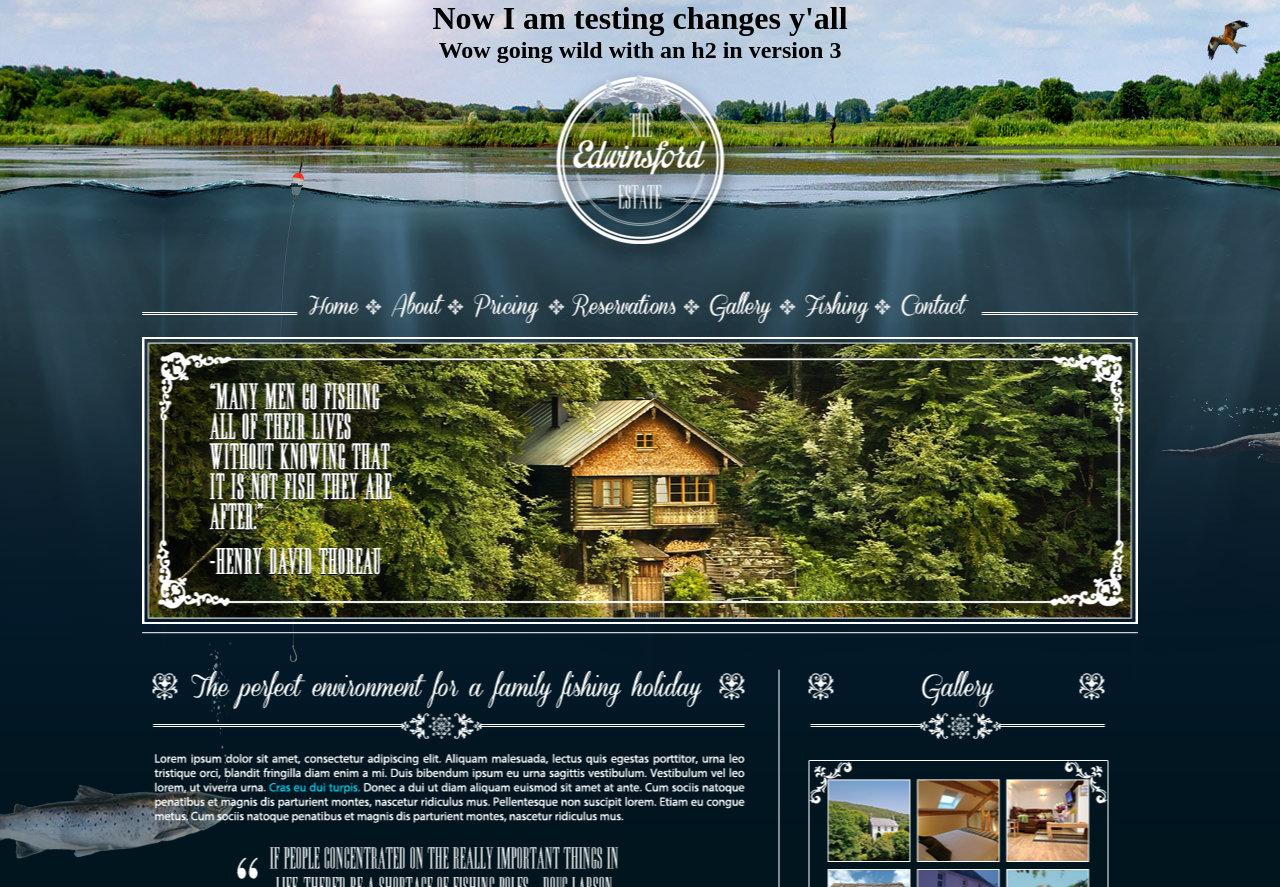
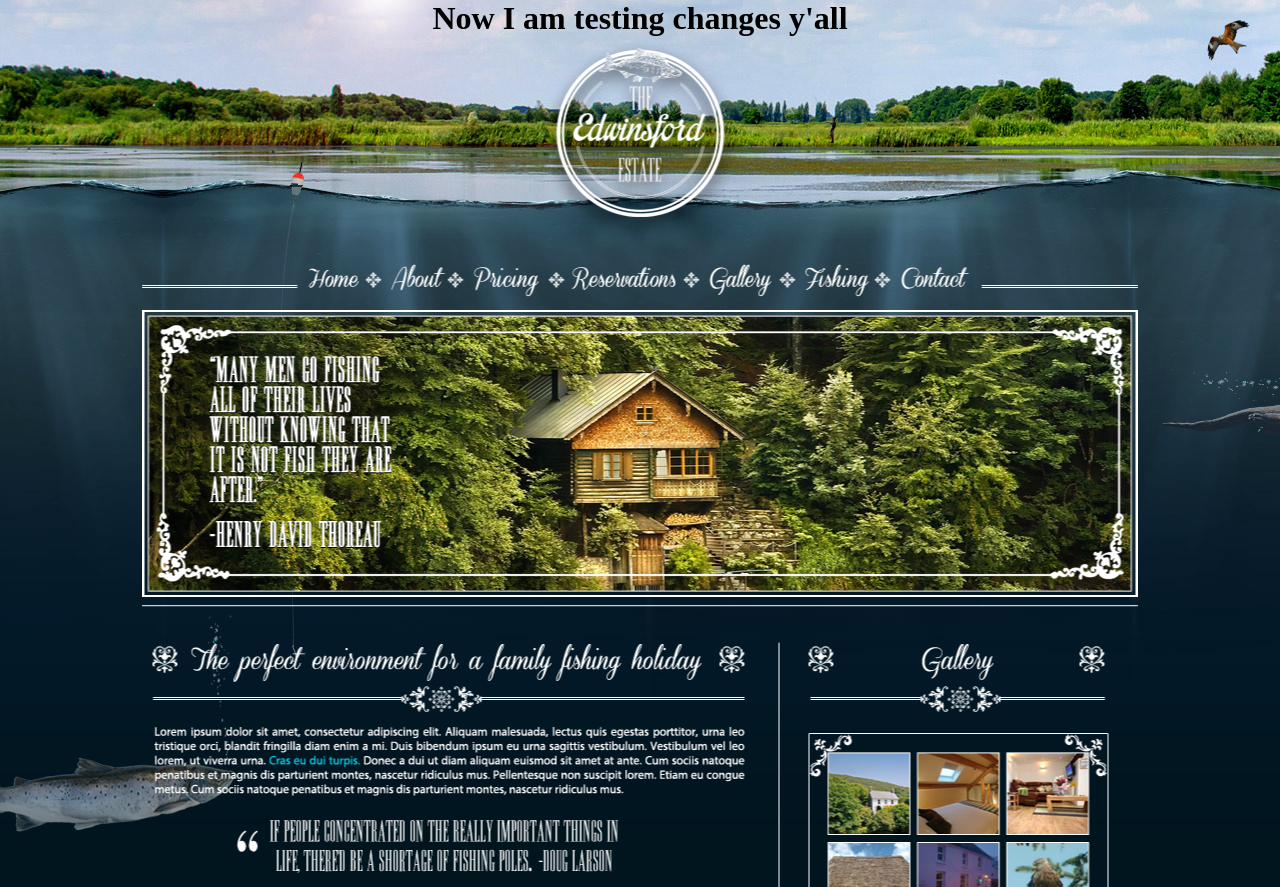
Before and after one commit to Artchibald/Test, a plain HTML site: page index.html in a window 1280 px wide. Shown: the top 887 px of the page. Drawn offline with nearby package versions, Linux system fonts and the light colour scheme.

Commit message:
Revert "added h2"
This reverts commit c821b37b80e1ddf2761db817d53548383d6871fc.

```diff
--- a/index.html
+++ b/index.html
@@ -75,8 +75,6 @@ www.buildinternet.com
 	<div id="wrapper">
 
 	<h1>Now I am testing changes y'all<h1>
-
-	<h2>Wow going wild with an h2 in version 3<h2>
                       <div id="website-content"></div>
 		<div id="content">
 
```
